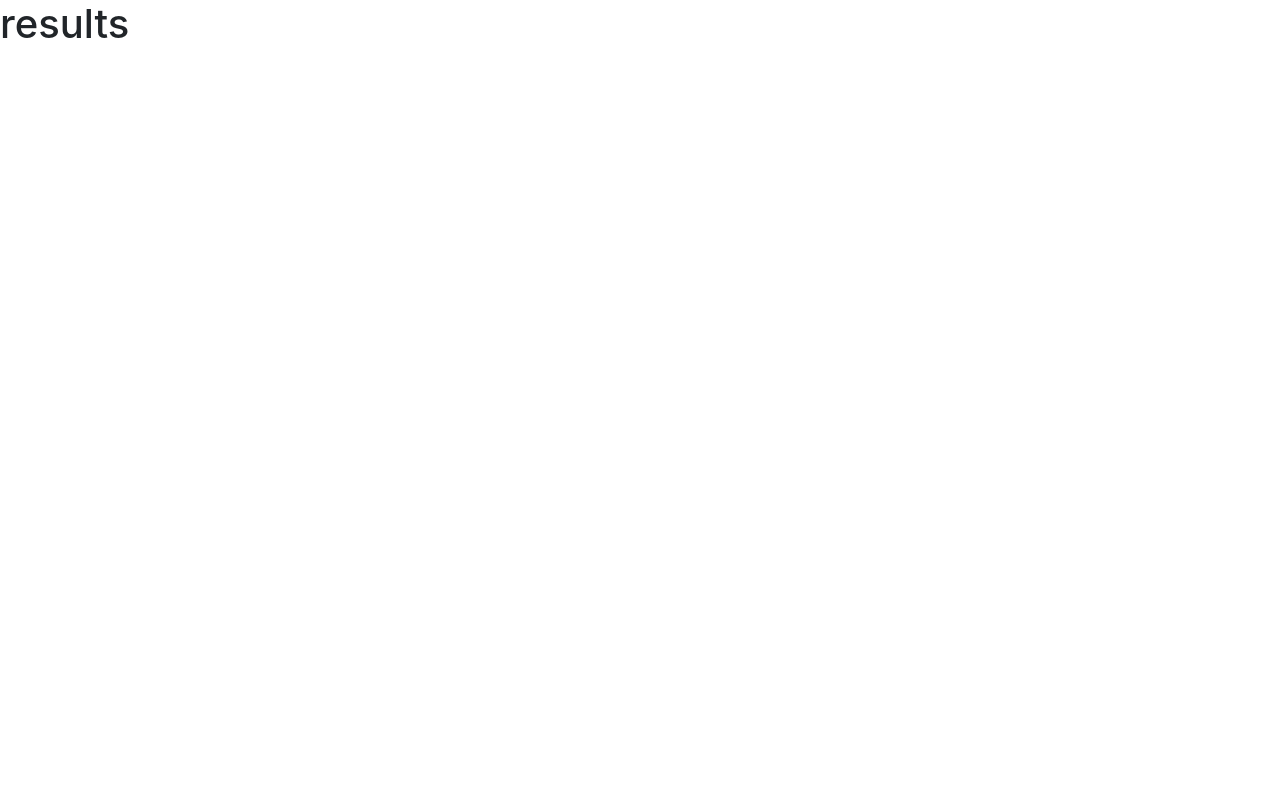
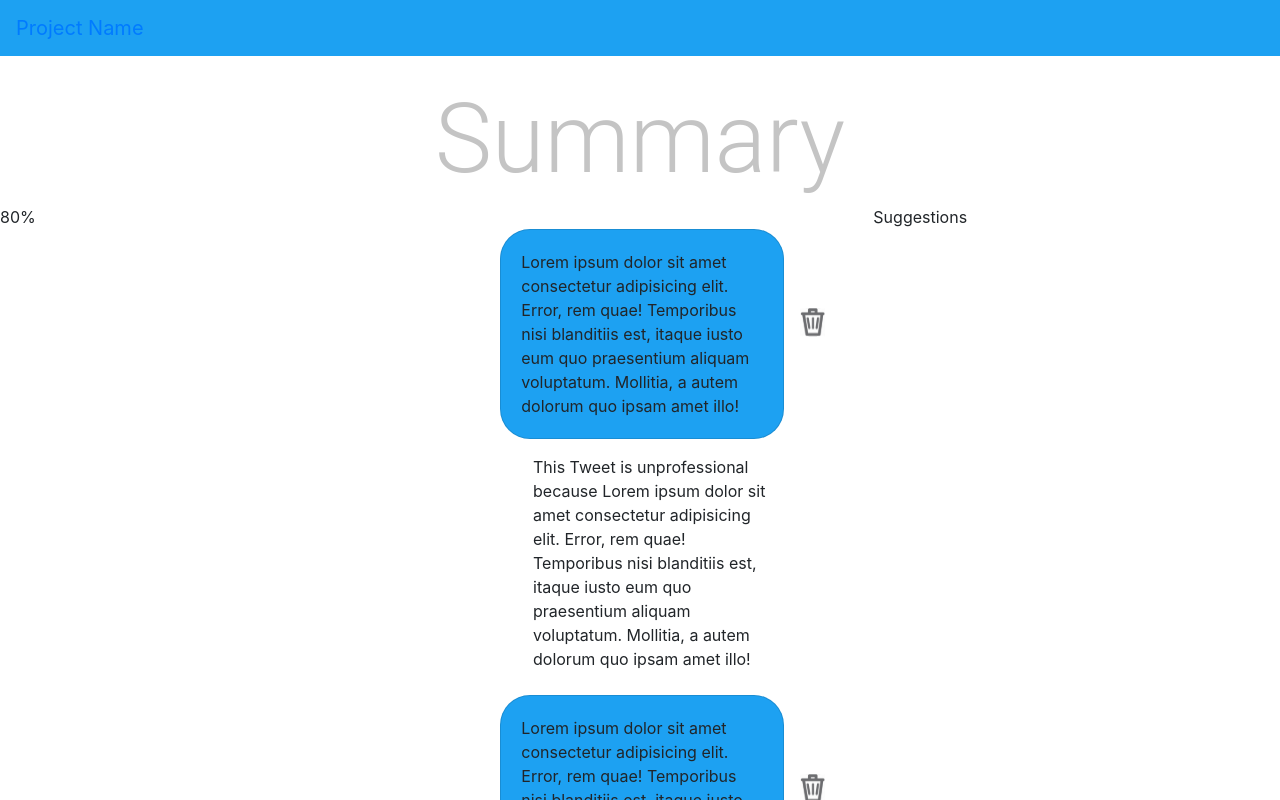
Before and after one commit to csanders1999/codechella, a React (Create React App) app in the folder client/: page /results in a window 1280 px wide. Shown: the top 800 px of the page. Built offline with nearby package versions, Linux system fonts and the light colour scheme.

Commit message:
Home page finished and currently working on results page

```diff
--- a/client/src/components/pages/home/home.jsx
+++ b/client/src/components/pages/home/home.jsx
@@ -5,10 +5,10 @@ import Searchbox from "../../searchbox/searchbox";
 export class home extends Component {
     render() {
         return (
-            <div>
+            <>
                 <Navbar />
                 <Searchbox />
-            </div>
+            </>
         )
     }
 }
--- /dev/null
+++ b/client/src/components/pages/results/results.css
@@ -0,0 +1,10 @@
+.summary-text {
+    color: #C4C4C4;
+    font-family: Roboto;
+    margin-top: 2%;
+    text-align: center;
+}
+
+.info-con {
+
+}
--- a/client/src/components/pages/results/results.jsx
+++ b/client/src/components/pages/results/results.jsx
@@ -1,11 +1,49 @@
-import React, { Component } from 'react'
+import React, { Component } from 'react';
+import Navbar from "../../navbar/navbar";
+import Col from "react-bootstrap/Col";
+import Row from "react-bootstrap/Row";
+import "./results.css"
+
+import Tweets from "../../tweets/tweets";
 
 export class results extends Component {
+
+    constructor(props) {
+        super(props);
+        this.state = {
+            auth: false,
+            total: 100,
+            flagged: 10,
+            errors: []
+        }
+    }
+
+
     render() {
+        const test = "Lorem ipsum dolor sit amet consectetur adipisicing elit. Error, rem quae! Temporibus nisi blanditiis est, itaque iusto eum quo praesentium aliquam voluptatum. Mollitia, a autem dolorum quo ipsam amet illo!"
         return (
-            <div>
-                <h1>results</h1>
-            </div>
+
+            <>
+                <Navbar />
+                <Col className="summary-text">
+                    <h1 className="display-1">Summary</h1>
+                </Col>
+                <Row className="info-con">
+                    <Col>
+                        80%
+                    </Col>
+                    <Col>
+                        < Tweets body={test} id={1}/>
+                        < Tweets body={test}/>
+                        < Tweets body={test}/>
+
+                    </Col>
+                    <Col>
+                        Suggestions
+                    </Col>
+                </Row>
+
+            </>
         )
     }
 }
--- a/client/src/components/searchbox/searchbox.css
+++ b/client/src/components/searchbox/searchbox.css
@@ -1,8 +1,33 @@
 .custom-button {
-    width: 7%;
+    width: 30%;
 }
 
 .custom-container {
     margin-top: 10%;
     margin-left: 30%;
 }
+
+.title-text {
+    color: #1DA1F2;
+    font-size: 350%;
+    font-family: Roboto;
+    height: 10%;
+}
+
+.cutom-searchbox {
+    outline: 2px solid #1DA1F2;
+    margin-left: 5%;
+    padding-left: 30%;
+    padding-right: 20%;
+}
+
+.slogan-container {
+    margin-left: 5%;
+    font-size: 150%;
+    font-family: Roboto;
+    color: #C4C4C4;
+}
+
+.text-shift {
+    margin-left: 10%;
+}
--- a/client/src/components/searchbox/searchbox.jsx
+++ b/client/src/components/searchbox/searchbox.jsx
@@ -1,6 +1,8 @@
 import React, { Component } from 'react';
 import Form from 'react-bootstrap/Form';
 import Button from 'react-bootstrap/Button';
+import Col from 'react-bootstrap/Col';
+import Row from 'react-bootstrap/Row';
 import Container from 'react-bootstrap/Container';
 import "./searchbox.css";
 
@@ -8,14 +10,26 @@ export class searchbox extends Component {
     render() {
         return (
             <Container className="custom-container">
-                <div>How professional is your Twitter?</div>
+                <div className="mb-5 title-text">How professional is your Twitter?</div>
                 <Form inline>
-                    <Form.Control type="email" placeholder="Your Twitter @" />
-                    <Button className="ml-4 custom-button" variant="primary">Search</Button>
+                    <Col>
+                        <Form.Control className="cutom-searchbox" type="email" placeholder="Your Twitter @" />
+                    </Col>
+                    <Col>
+                        <Button className="custom-button" variant="primary">Search</Button>
+                    </Col>
                 </Form>
-                <div>
-                    Upon entering your Twitter account, this site will rate your Twitter's professionalism, show you your Tweets deemed "unprofessional", and offer suggestions on how to boost your rating.
-                </div>
+                <Container className="slogan-container mt-5">
+                    <Row className="ml-1">
+                        Upon entering your Twitter account, this site will rate your Twitter's
+                    </Row>
+                    <Row>
+                        professionalism, show you your Tweets deemed "unprofessional", and
+                    </Row>
+                    <Row className="text-shift">
+                        offer suggestions on how to boost your rating.
+                    </Row>
+                </Container>
             </Container>
         )
     }
--- /dev/null
+++ b/client/src/components/tweets/tweets.css
@@ -0,0 +1,11 @@
+.tweet-card {
+    background-color: #1DA1F2;
+    border-radius: 30px;
+    max-width: 65%;
+    margin-left: 18%;
+}
+
+.reason {
+    margin-left: 20%;
+    max-width: 65%;
+}
--- a/client/src/components/tweets/tweets.jsx
+++ b/client/src/components/tweets/tweets.jsx
@@ -1,11 +1,44 @@
-import React, { Component } from 'react'
+import React, { Component } from 'react';
+import Card from "react-bootstrap/Card";
+import Col from "react-bootstrap/Col";
+import Row from "react-bootstrap/Row";
+import Image from "react-bootstrap/Image";
+import "./tweets.css";
+
+import trash from "../../images/trashcan.svg";
 
 export class tweets extends Component {
+    constructor(props) {
+        super(props);
+        this.state = {
+            body: this.props.body,
+            reason: this.props.reason,
+        }
+    }
+
+    delete = (id) => {
+        console.log("clicked");
+    }
+
     render() {
+        const { body, reason } = this.state;
+
         return (
-            <div>
+            <>
+                <Row>
+                    <Card className="tweet-card mt-4">
+                        <Card.Body>
+                            {body}
+                        </Card.Body>
+                    </Card>
+                    <Image src={trash} className="ml-3" onClick={() => this.delete(this.props.id)} />
+                </Row>
 
-            </div>
+
+                <Col className="mt-3 reason">
+                    This Tweet is unprofessional because {body}
+                </Col>
+            </>
         )
     }
 }
```
Also changed, not shown: client/src/images/trashcan.svg (added).
